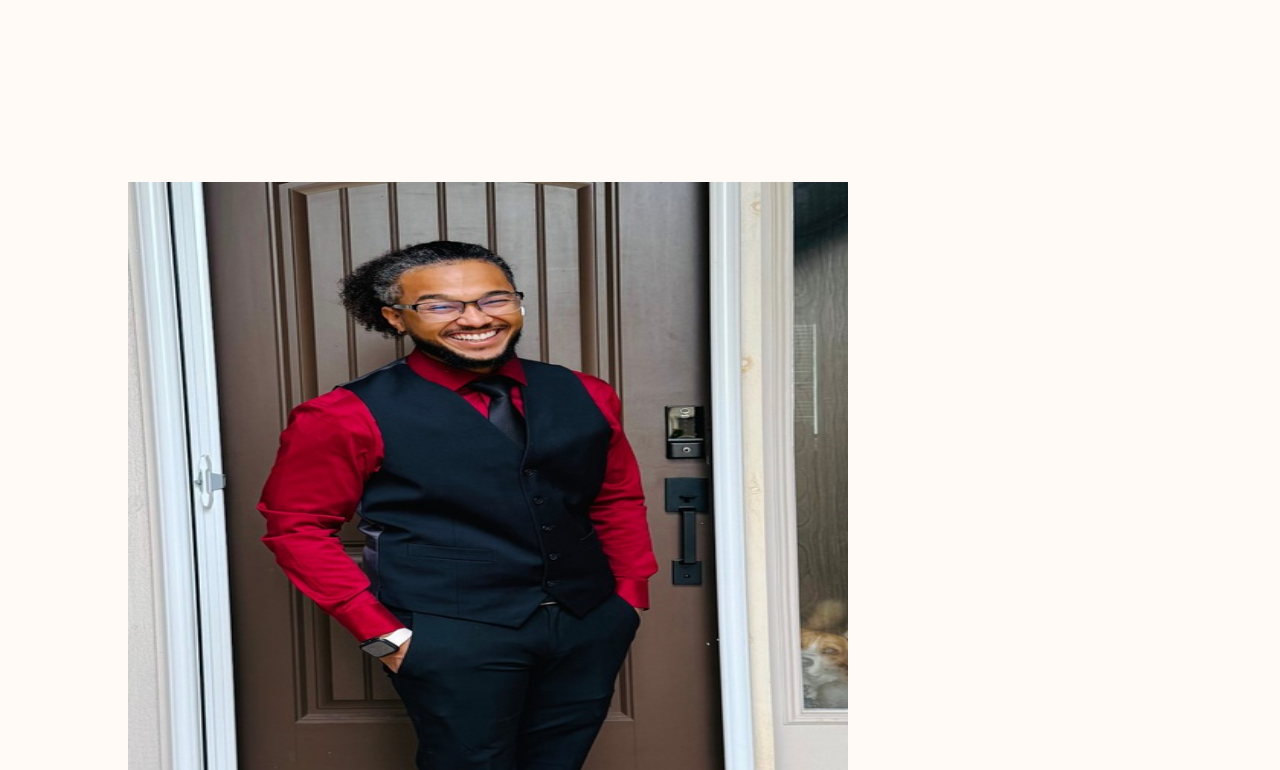
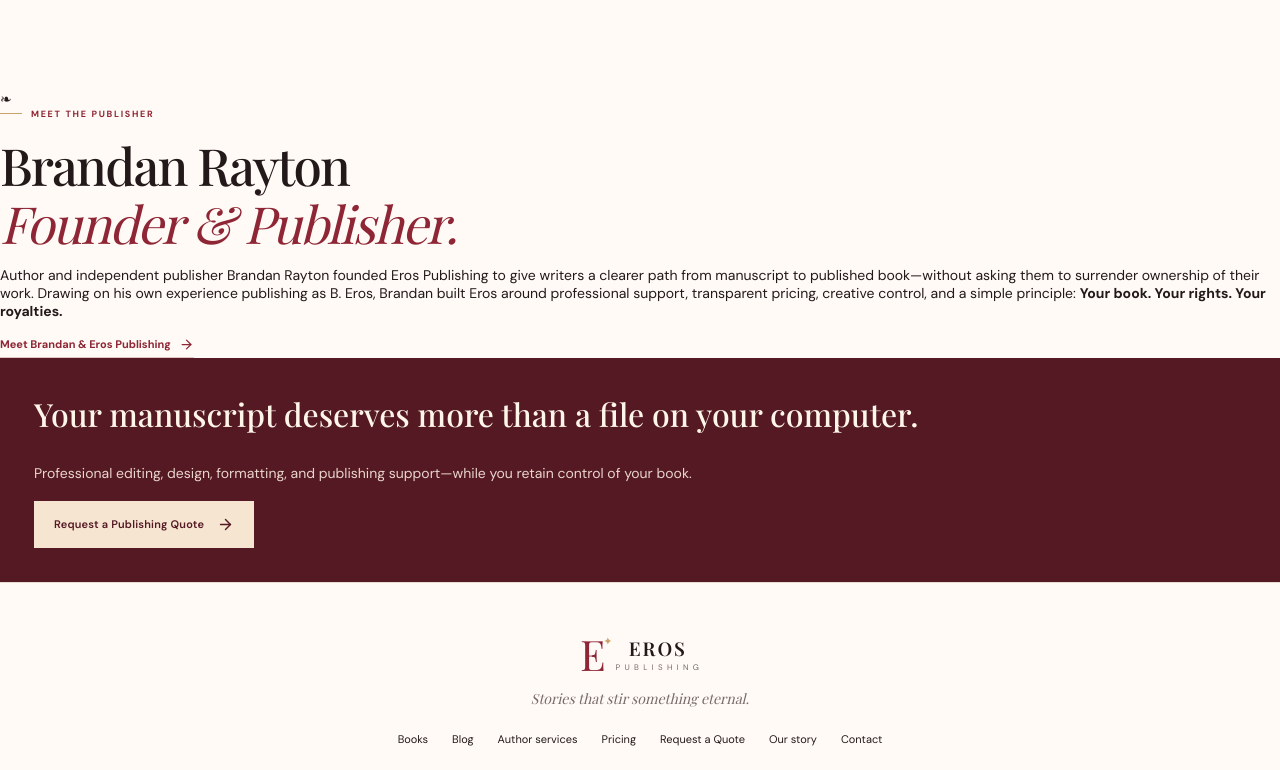
Before and after one commit to erospublish-bit/eros-publishing, a Next.js app: page / in a window 1280 px wide. Shown: the part 4730-5500 px from the top of the page. Built offline with nearby package versions, Linux system fonts and the light colour scheme; a web font is replaced by a local one.

Commit message:
Remove founder photo from homepage

```diff
--- a/components/Storefront.tsx
+++ b/components/Storefront.tsx
@@ -5,7 +5,6 @@ import { createElement, useEffect, useMemo, useState, type ChangeEvent, type Mou
 import Image from 'next/image';
 import { ArrowRight, BookOpen, ChevronDown, Headphones, Heart, Menu, Minus, Plus, ShoppingBag, Sparkles, X } from 'lucide-react';
 import { books, type Book, type BookFormat } from '@/lib/books';
-import beros from '../images/beros.jpeg';
 
 const LULU_BOOK_ID = 'no-love-lost-in-the-village';
 
@@ -88,7 +87,7 @@ export default function Storefront() {
 
         <section className="section"><div className="section-heading"><div><div className="eyebrow"><span /> WHY EROS PUBLISHING</div><h2>Your book. Your rights.<br /><em>Your royalties.</em></h2><p>Eros Publishing provides assisted self-publishing services designed to keep authors in control.</p></div></div><div className="page-card-grid"><article className="page-card"><h3>Keep Ownership</h3><p>You retain ownership of your work, with final terms documented in your publishing-services agreement.</p></article><article className="page-card"><h3>Know the Cost</h3><p>Transparent service pricing helps you understand the scope before production begins.</p></article><article className="page-card"><h3>Build Your Reach</h3><p>Get guidance for print, e-book, audiobook, and appropriate third-party distribution platforms.</p></article></div></section>
 
-        <section className="section book-detail-layout" id="about"><div className="book-detail-cover-wrap"><Image className="book-detail-cover" src={beros} alt="Brandan Rayton, Founder and Publisher of Eros Publishing" width={720} height={900} sizes="(max-width: 800px) 100vw, 42vw" /></div><div className="book-detail-copy"><div className="eyebrow"><span /> MEET THE PUBLISHER</div><h2 className="page-section-heading">Brandan Rayton<br /><em>Founder & Publisher.</em></h2><p className="page-lead">Author and independent publisher Brandan Rayton founded Eros Publishing to give writers a clearer path from manuscript to published book—without asking them to surrender ownership of their work.</p><p>Drawing on his own experience publishing as B. Eros, Brandan built Eros around professional support, transparent pricing, creative control, and a simple principle: <strong>Your book. Your rights. Your royalties.</strong></p><a className="text-link" href="/about">Meet Brandan & Eros Publishing <ArrowRight size={15}/></a></div></section>
+        <section className="manifesto" id="about"><div className="manifesto-symbol">❧</div><div className="eyebrow"><span /> MEET THE PUBLISHER</div><h2>Brandan Rayton<br /><em>Founder & Publisher.</em></h2><p>Author and independent publisher Brandan Rayton founded Eros Publishing to give writers a clearer path from manuscript to published book—without asking them to surrender ownership of their work. Drawing on his own experience publishing as B. Eros, Brandan built Eros around professional support, transparent pricing, creative control, and a simple principle: <strong>Your book. Your rights. Your royalties.</strong></p><a className="text-link" href="/about">Meet Brandan & Eros Publishing <ArrowRight size={15}/></a></section>
 
         <section className="page-cta-panel"><h2>Your manuscript deserves more than a file on your computer.</h2><p>Professional editing, design, formatting, and publishing support—while you retain control of your book.</p><a className="button button-light" href="/publishing-quote">Request a Publishing Quote <ArrowRight size={17}/></a></section>
       </main>
```
